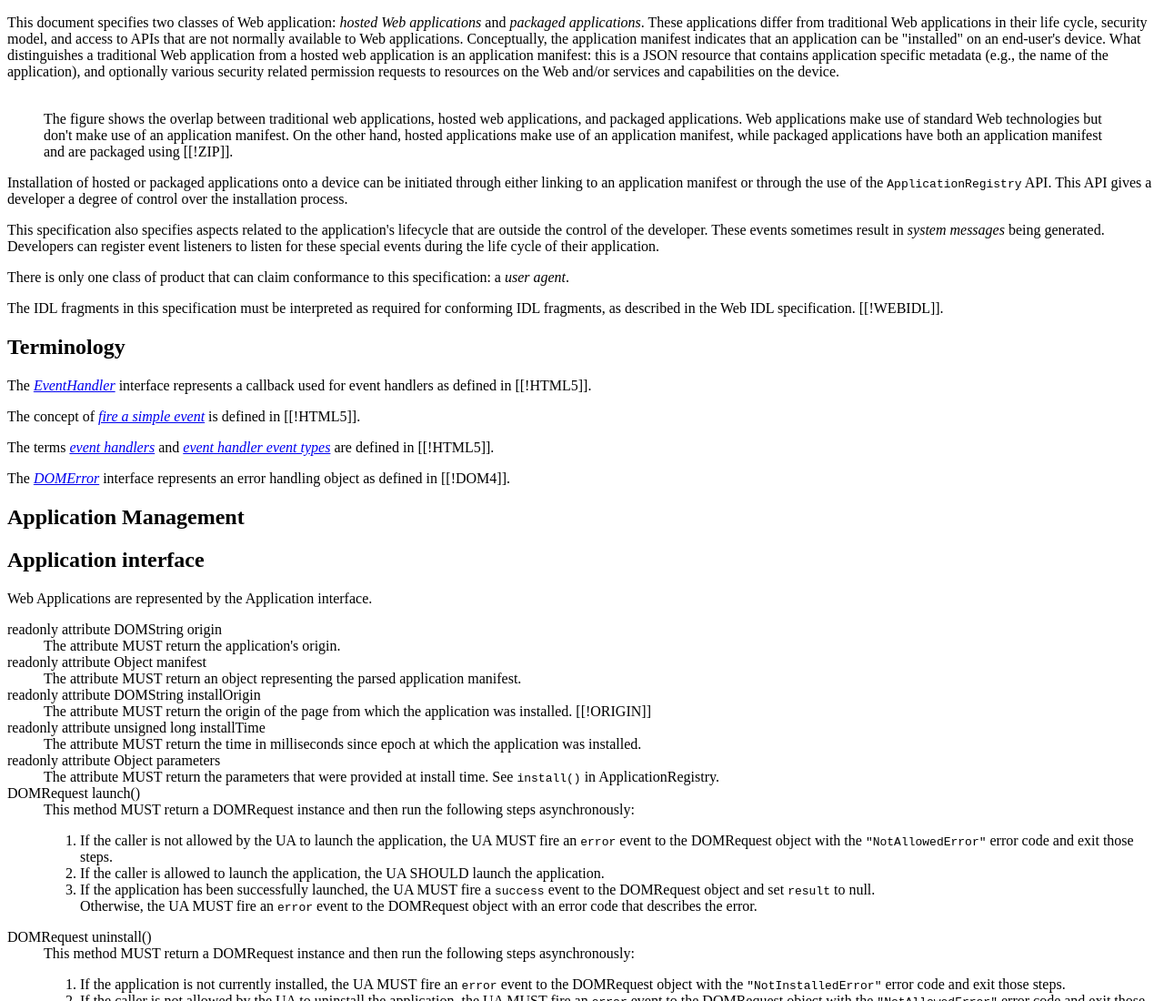
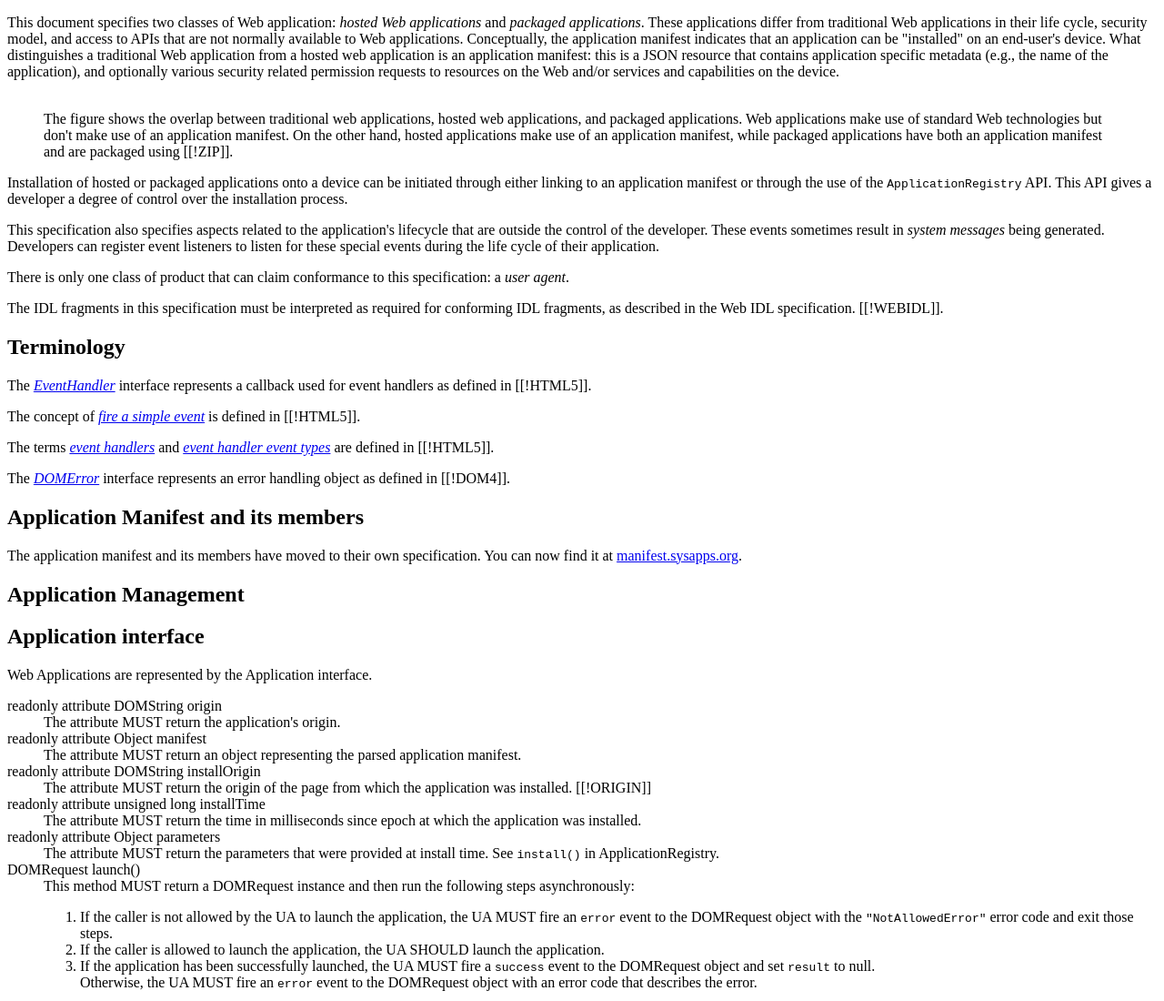
Before and after one commit to sysapps/runtime, a plain HTML site: page index.html in a window 1280 px wide. Shown: the top 1100 px of the page at 91% size. Drawn offline with Linux system fonts and the light colour scheme.

Commit message:
Added note as to where the App Manifest can now be found.

```diff
--- a/index.html
+++ b/index.html
@@ -134,6 +134,16 @@ var respecConfig = {
         'http://dvcs.w3.org/hg/domcore/raw-file/tip/Overview.html/#interface-domerror'>
         DOMError</a></dfn> interface represents an error handling object as
         defined in [[!DOM4]].
+      </p>
+    </section>
+    <section class="informative">
+      <h2>
+        Application Manifest and its members
+      </h2>
+      <p class="note">
+        The application manifest and its members have moved to their own
+        specification. You can now find it at
+        <a href="http://manifest.sysapps.org">manifest.sysapps.org</a>.
       </p>
     </section>
     <section>
```
